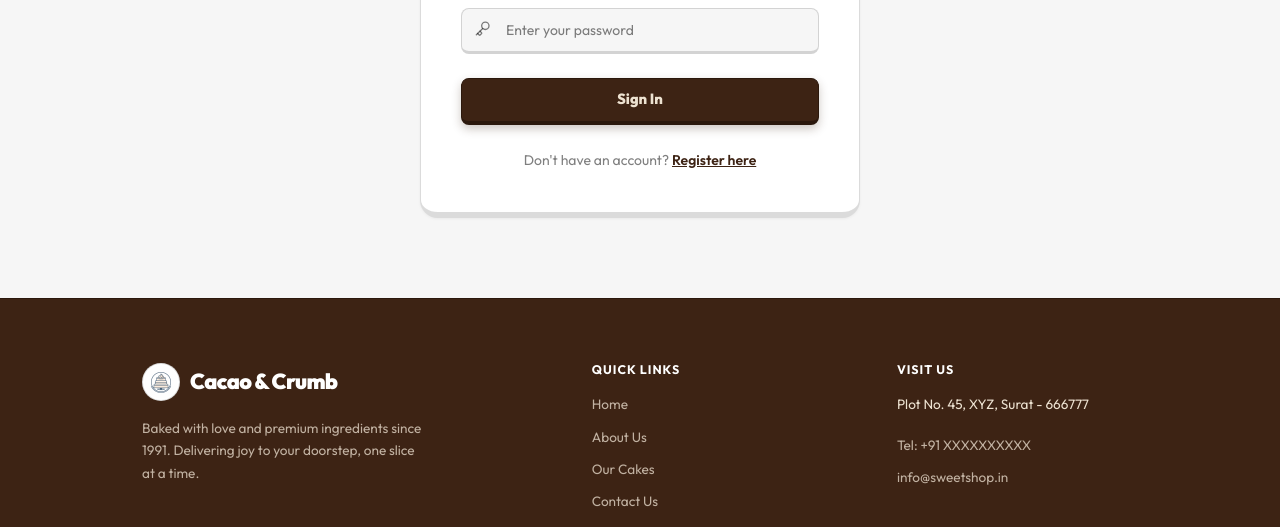
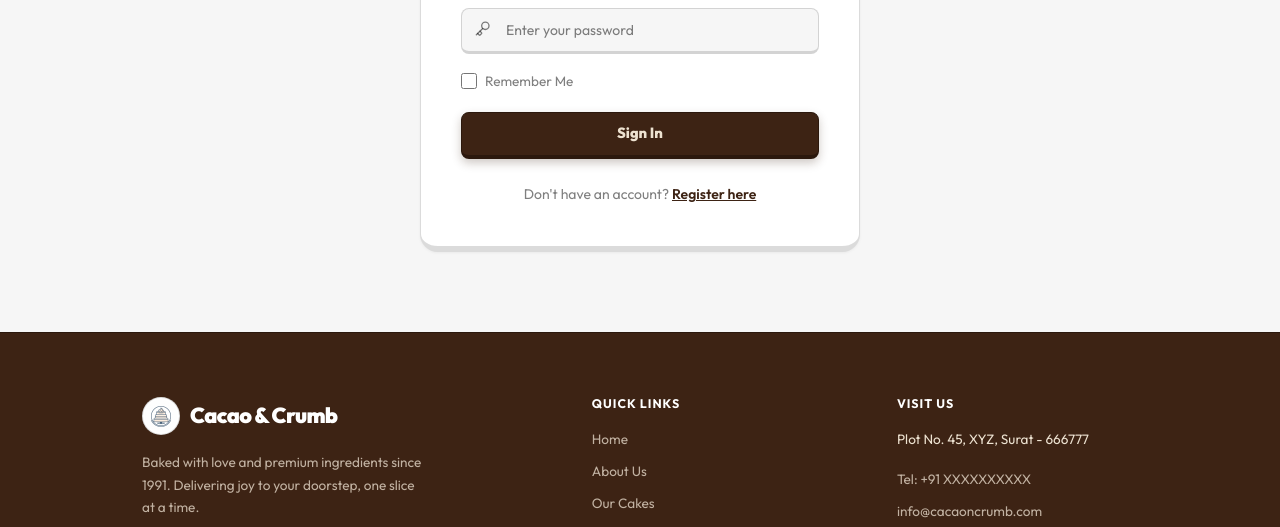
Before and after one commit to kishanptel/cnc-frontend, a React (Vite) app: page /login in a window 1280 px wide. Shown: the part 425-952 px from the top of the page. Built offline with nearby package versions, Linux system fonts and the light colour scheme; no server answers; the HTML template or start-up script is replaced by a standard one.

Commit message:
website name change

```diff
--- a/src/App.jsx
+++ b/src/App.jsx
@@ -30,16 +30,21 @@ function ScrollToTopAndAOS() {
 export default function App() {
   // Global States
   const [currentUser, setCurrentUser] = useState(() => {
-    const saved = localStorage.getItem('cnc_user');
+    const saved = localStorage.getItem('cacaoncrumb_user') || sessionStorage.getItem('cacaoncrumb_user');
     return saved ? JSON.parse(saved) : null;
   });
 
-  // Sync user state to localStorage
+  // Sync user state to active storage
   useEffect(() => {
     if (currentUser) {
-      localStorage.setItem('cnc_user', JSON.stringify(currentUser));
+      if (localStorage.getItem('cacaoncrumb_user')) {
+        localStorage.setItem('cacaoncrumb_user', JSON.stringify(currentUser));
+      } else {
+        sessionStorage.setItem('cacaoncrumb_user', JSON.stringify(currentUser));
+      }
     } else {
-      localStorage.removeItem('cnc_user');
+      localStorage.removeItem('cacaoncrumb_user');
+      sessionStorage.removeItem('cacaoncrumb_user');
     }
   }, [currentUser]);
 
@@ -60,7 +65,7 @@ export default function App() {
     verifySession();
   }, []);
   const [cart, setCart] = useState(() => {
-    const saved = localStorage.getItem('sweet_shop_cart');
+    const saved = localStorage.getItem('cacaoncrumb_cart');
     return saved ? JSON.parse(saved) : [];
   });
   const [toasts, setToasts] = useState([]);
@@ -69,7 +74,7 @@ export default function App() {
 
   // Sync cart to localStorage
   useEffect(() => {
-    localStorage.setItem('sweet_shop_cart', JSON.stringify(cart));
+    localStorage.setItem('cacaoncrumb_cart', JSON.stringify(cart));
   }, [cart]);
 
   // AOS Init
@@ -179,7 +184,8 @@ export default function App() {
   const logout = async (msg = 'Logged out successfully.') => {
     setCurrentUser(null);
     setCart([]);
-    localStorage.removeItem('cnc_user');
+    localStorage.removeItem('cacaoncrumb_user');
+    sessionStorage.removeItem('cacaoncrumb_user');
     if (msg) {
       addToast(msg, 'info');
     }
@@ -240,7 +246,7 @@ export default function App() {
           <div className="global-loader-overlay">
             <div className="loader-spinner-wrap">
               <div className="loader-circle-spinner"></div>
-              <img src="/sweet_shop_logo.png" alt="Pulsing Cake" className="loader-logo-pulsing" />
+              <img src="/cacaoncrumb_logo.png" alt="Pulsing Cake" className="loader-logo-pulsing" />
             </div>
             <p className="loader-text">Baking happiness...</p>
           </div>
--- a/src/components/Footer.jsx
+++ b/src/components/Footer.jsx
@@ -12,7 +12,7 @@ export default function Footer() {
           <div className="footer-brand">
             <Link to="/" className="logo">
               <img
-                src="/sweet_shop_logo.png"
+                src="/cacaoncrumb_logo.png"
                 alt="Cacao & Crumb Logo"
                 style={{ height: '38px', width: '38px', borderRadius: '50%', objectFit: 'cover', background: '#fff', border: '1px solid var(--border-mid)', padding: '2px' }}
               />
@@ -40,7 +40,7 @@ export default function Footer() {
                 Plot No. 45, XYZ, Surat - 666777
               </span>
               <a href="tel:+91XXXXXXXXXX">Tel: +91 XXXXXXXXXX</a>
-              <a href="mailto:info@sweetshop.in">info@sweetshop.in</a>
+              <a href="mailto:info@cacaoncrumb.com">info@cacaoncrumb.com</a>
             </div>
           </div>
         </div>
--- a/src/components/Navbar.jsx
+++ b/src/components/Navbar.jsx
@@ -57,7 +57,7 @@ export default function Navbar({ currentUser, logout, cart, updateQuantity, remo
           {/* Logo */}
           <Link to="/" className="logo" onClick={() => setCartOpen(false)}>
             <img
-              src="/sweet_shop_logo.png"
+              src="/cacaoncrumb_logo.png"
               alt="Cacao & Crumb Logo"
               style={{ height: '38px', width: '38px', borderRadius: '50%', objectFit: 'cover', background: '#fff', border: '1px solid var(--border-mid)' }}
             />
--- a/src/pages/ContactUs.jsx
+++ b/src/pages/ContactUs.jsx
@@ -89,8 +89,8 @@ export default function ContactUs({ setIsLoading }) {
                   </div>
                   <div>
                     <div className="contact-method-label">Email Us</div>
-                    <a href="mailto:info@sweetshop.in" className="contact-method-value" style={{ color: 'var(--navy)', display: 'block' }}>
-                      info@sweetshop.in
+                    <a href="mailto:info@cacaoncrumb.com" className="contact-method-value" style={{ color: 'var(--navy)', display: 'block' }}>
+                      info@cacaoncrumb.com
                     </a>
                   </div>
                 </div>
--- a/src/pages/Login.jsx
+++ b/src/pages/Login.jsx
@@ -20,7 +20,8 @@ export default function Login({ setCurrentUser, addToast, setIsLoading }) {
   const formik = useFormik({
     initialValues: {
       email: '',
-      password: ''
+      password: '',
+      rememberMe: true
     },
     validationSchema: validationSchema,
     onSubmit: async (values, { resetForm }) => {
@@ -32,12 +33,18 @@ export default function Login({ setCurrentUser, addToast, setIsLoading }) {
         });
         if (res.data?.success) {
           const userData = res.data.Data;
-          setCurrentUser({
+          const userPayload = {
             id: userData._id,
             name: userData.name,
             email: userData.email,
             profile: userData.profile
-          });
+          };
+          if (values.rememberMe) {
+            localStorage.setItem('cacaoncrumb_user', JSON.stringify(userPayload));
+          } else {
+            sessionStorage.setItem('cacaoncrumb_user', JSON.stringify(userPayload));
+          }
+          setCurrentUser(userPayload);
           addToast(`Welcome back, ${userData.name}!`, 'success');
           resetForm();
           navigate('/our-cakes');
@@ -84,7 +91,7 @@ export default function Login({ setCurrentUser, addToast, setIsLoading }) {
             ) : null}
           </div>
 
-          <div className="form-group" style={{ marginBottom: '24px' }}>
+          <div className="form-group" style={{ marginBottom: '16px' }}>
             <label htmlFor="password" className="form-label">Password *</label>
             <div style={{ position: 'relative' }}>
               <span style={{ position: 'absolute', left: '14px', top: '50%', transform: 'translateY(-50%)', color: 'var(--text-muted)' }}>
@@ -106,6 +113,18 @@ export default function Login({ setCurrentUser, addToast, setIsLoading }) {
             ) : null}
           </div>
 
+          <div className="form-group" style={{ display: 'flex', alignItems: 'center', gap: '8px', marginBottom: '20px' }}>
+            <input
+              type="checkbox"
+              id="rememberMe"
+              {...formik.getFieldProps('rememberMe')}
+              style={{ width: '16px', height: '16px', cursor: 'pointer', accentColor: 'var(--accent)' }}
+            />
+            <label htmlFor="rememberMe" style={{ fontSize: '0.85rem', color: 'var(--text-muted)', cursor: 'pointer', userSelect: 'none' }}>
+              Remember Me
+            </label>
+          </div>
+
           <button type="submit" className="btn btn-primary btn-block">
             <span>Sign In</span>
           </button>
```
Also changed, not shown: public/cacaoncrumb_logo.png (renamed from public/sweet_shop_logo.png).
